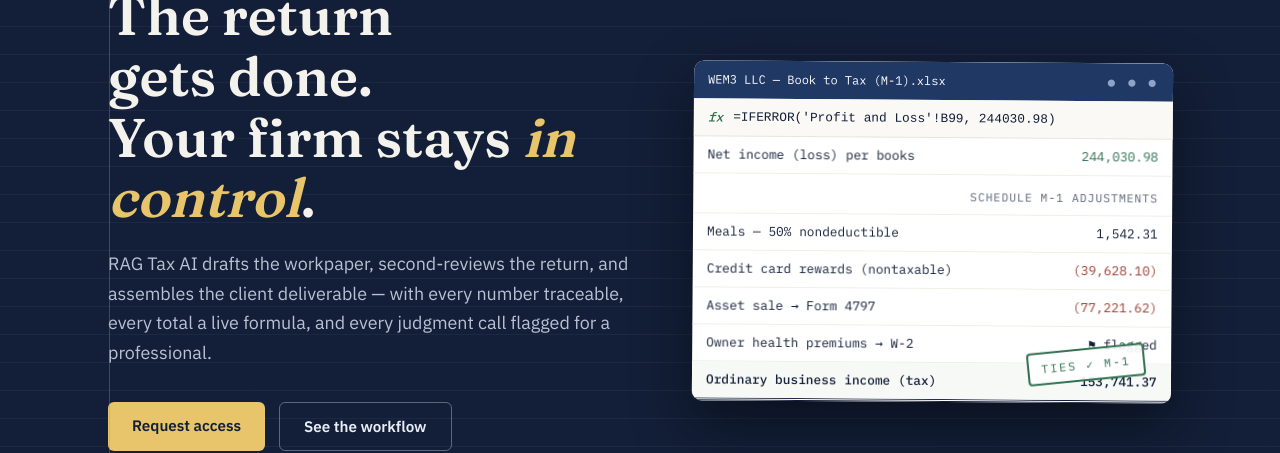
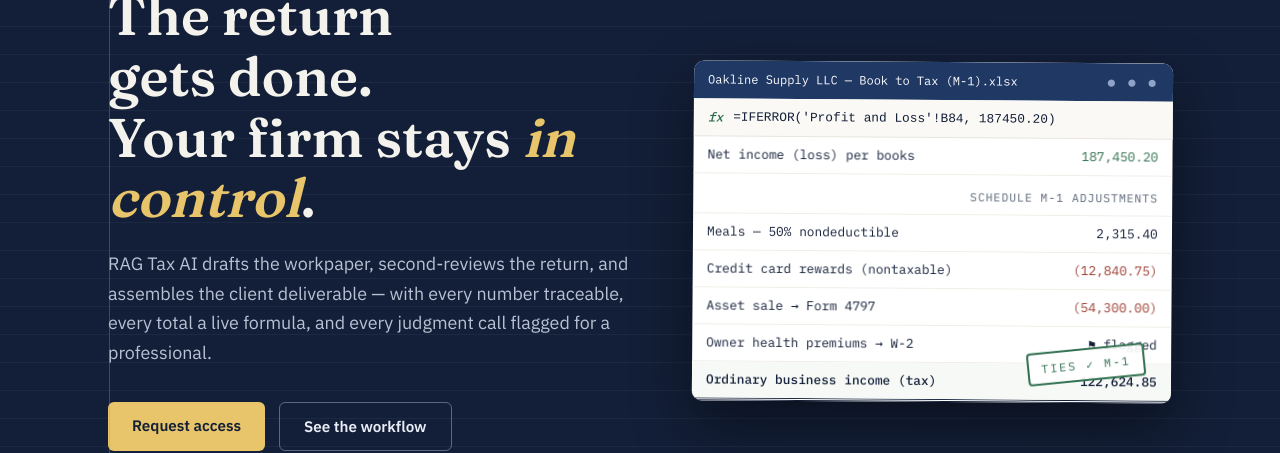
Before and after one commit to AugustoGiorgi/RAG2, a website: page landing.html in a window 1280 px wide. Shown: the part 219-672 px from the top of the page. Drawn offline with Linux system fonts and the light colour scheme.

Commit message:
Landing: reemplazar nombre y cifras de cliente real en el workpaper mock por datos ficticios (Oakline Supply LLC)
Co-Authored-By: Claude Opus 4.8 <noreply@anthropic.com>

```diff
--- a/landing.html
+++ b/landing.html
@@ -175,16 +175,16 @@
     </div>
     <div class="wp-holder">
       <div class="wp" aria-hidden="true">
-        <div class="wp-bar"><span>WEM3 LLC — Book to Tax (M-1).xlsx</span><span class="dots">● ● ●</span></div>
-        <div class="wp-formula"><span class="fx">fx</span><code>=IFERROR('Profit and Loss'!B99, 244030.98)</code></div>
+        <div class="wp-bar"><span>Oakline Supply LLC — Book to Tax (M-1).xlsx</span><span class="dots">● ● ●</span></div>
+        <div class="wp-formula"><span class="fx">fx</span><code>=IFERROR('Profit and Loss'!B84, 187450.20)</code></div>
         <table>
-          <tr><td>Net income (loss) per books</td><td class="link">244,030.98</td></tr>
+          <tr><td>Net income (loss) per books</td><td class="link">187,450.20</td></tr>
           <tr class="sec"><td colspan="2">Schedule M-1 adjustments</td></tr>
-          <tr><td>Meals — 50% nondeductible</td><td>1,542.31</td></tr>
-          <tr><td>Credit card rewards (nontaxable)</td><td class="neg">(39,628.10)</td></tr>
-          <tr><td>Asset sale → Form 4797</td><td class="neg">(77,221.62)</td></tr>
+          <tr><td>Meals — 50% nondeductible</td><td>2,315.40</td></tr>
+          <tr><td>Credit card rewards (nontaxable)</td><td class="neg">(12,840.75)</td></tr>
+          <tr><td>Asset sale → Form 4797</td><td class="neg">(54,300.00)</td></tr>
           <tr><td>Owner health premiums → W-2</td><td>⚑ flagged</td></tr>
-          <tr class="tot"><td>Ordinary business income (tax)</td><td>153,741.37</td></tr>
+          <tr class="tot"><td>Ordinary business income (tax)</td><td>122,624.85</td></tr>
         </table>
         <div class="stamp">TIES ✓ M-1</div>
       </div>
```
